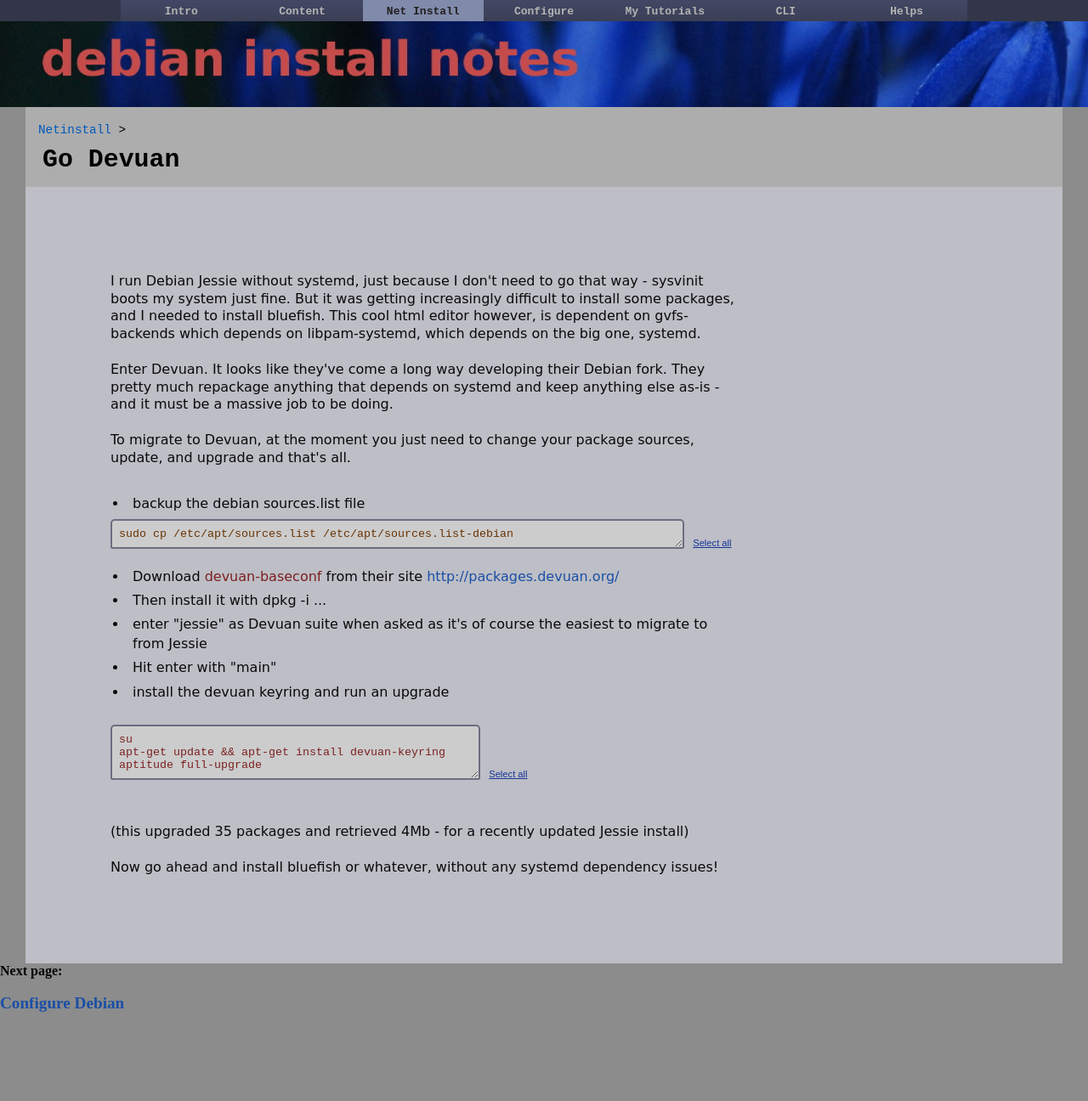
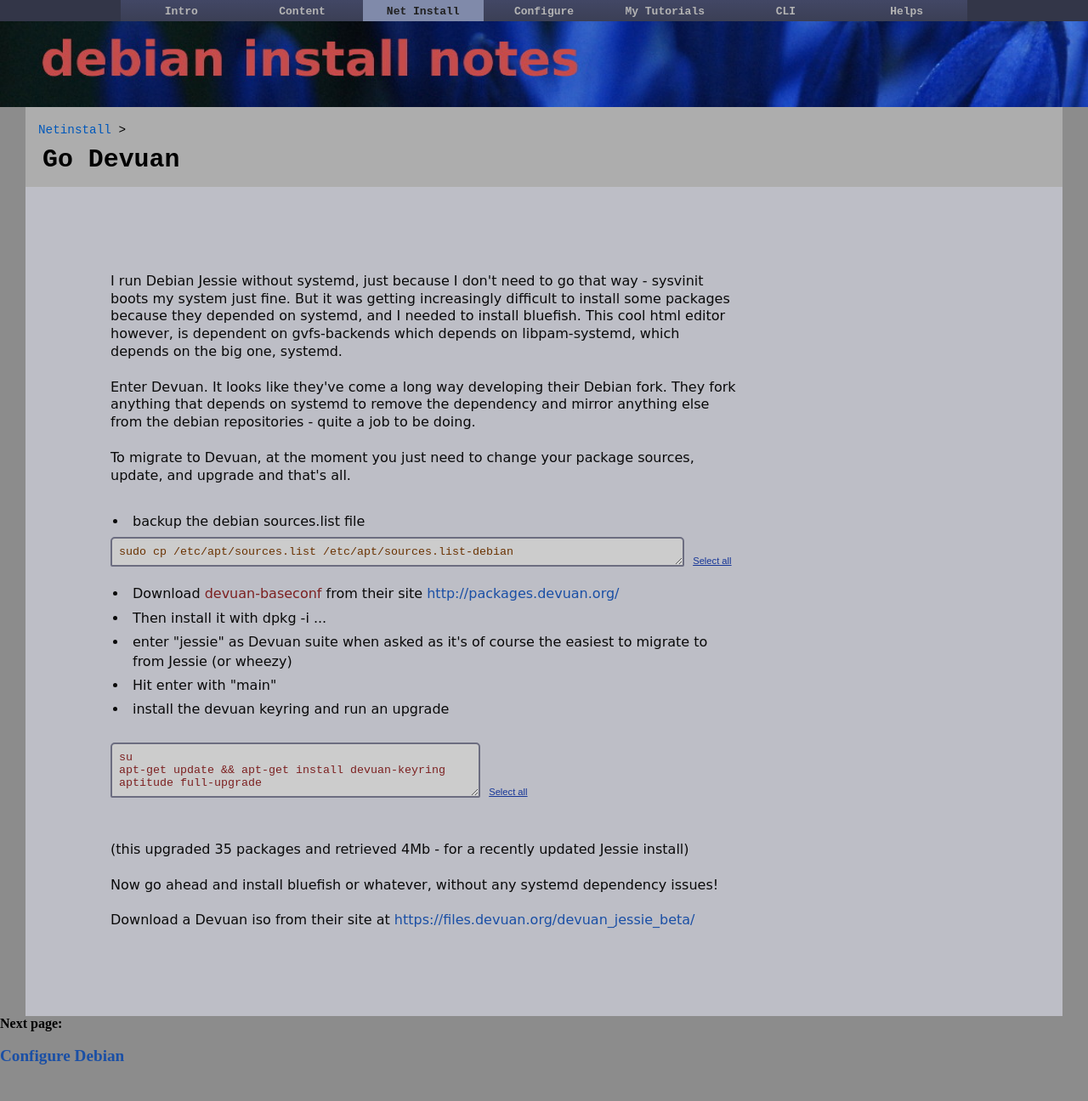
Before and after one commit to dquinton/debian-install, a Jekyll site: the page built from netinstall/go-devuan.html, in a window 1280 px wide. Shown: the whole page at 85% size. Built offline with Jekyll 4.4.1, drawn with Linux system fonts in a browser that asks for light colours; before the commit the page ends 1234 px from its top, so only the background shows below that.

Commit message:
updating pages

```diff
--- a/netinstall/go-devuan.html
+++ b/netinstall/go-devuan.html
@@ -10,9 +10,9 @@
 <div class="cont">
 <a name="1"></a>
 <br>
-I run Debian Jessie without systemd, just because I don't need to go that way - sysvinit boots my system just fine.  But it was getting increasingly difficult to install some packages, and I needed to install bluefish.  This cool html editor however, is dependent on gvfs-backends which depends on libpam-systemd, which depends on the big one, systemd.
+I run Debian Jessie without systemd, just because I don't need to go that way - sysvinit boots my system just fine.  But it was getting increasingly difficult to install some packages because they depended on systemd, and I needed to install bluefish.  This cool html editor however, is dependent on gvfs-backends which depends on libpam-systemd, which depends on the big one, systemd.
 <br><br>
-Enter Devuan.  It looks like they've come a long way developing their Debian fork.  They pretty much repackage anything that depends on systemd and keep anything else as-is - and it must be a massive job to be doing.
+Enter Devuan.  It looks like they've come a long way developing their Debian fork.  They fork anything that depends on systemd to remove the dependency and mirror anything else from the debian repositories - quite a job to be doing.
 <br><br>
 To migrate to Devuan, at the moment you just need to change your package sources, update, and upgrade and that's all.
 <br><br>
@@ -28,7 +28,7 @@
 
 <li>Then install it with dpkg -i ... </li>
 
-<li>enter "jessie" as Devuan suite when asked as it's of course the easiest to migrate to from Jessie</li>
+<li>enter "jessie" as Devuan suite when asked as it's of course the easiest to migrate to from Jessie (or wheezy)</li>
 
 <li>Hit enter with "main"</li>
 
@@ -45,6 +45,10 @@
 <br><br>
 Now go ahead and install bluefish or whatever, without any systemd dependency issues!
 <br><br>
+
+Download a Devuan iso from their site at <a href="https://files.devuan.org/devuan_jessie_beta/" target="https://files.devuan.org/devuan_jessie_beta/">https://files.devuan.org/devuan_jessie_beta/</a>
+
+<br><br>
 <br><br></div><b>Next page: </b>
 <br><br>
 <h3><a href="../configure.html">Configure Debian</a></h3>
--- a/netinstall/step1.html
+++ b/netinstall/step1.html
@@ -111,9 +111,11 @@
 </table>
 <br><br>
 
-Note: if you would like to install Debian without the controversial "<b>systemd-sysv</b>" package, and stay with "<b>sysvinit</b>" that Debian used previously for startup scripts, you need to install Wheezy and then upgrade with care - see my <a href="{{site.baseurl}}/netinstall/upgrade.html">upgrade Debian</a> page.  But it may be impossible to run Debian without systemd in the future... check out Devuan?
+Note: if you would like to install Debian without the controversial "<b>systemd-sysv</b>" package, and stay with "<b>sysvinit</b>" that Debian used previously for startup scripts, you need to install Wheezy and then upgrade with care - see my <a href="{{site.baseurl}}/netinstall/upgrade.html">upgrade Debian</a> page.  But it may be impossible to run Debian without systemd in the future... check out Devuan a fork of Debian that is systemd-free...
 <br><br>
-You could also use Fsmithred's Live CD made with Refractasnapshot that doesn't include systemd either... <a href="http://sourceforge.net/projects/refracta/files/isohybrid/">http://sourceforge.net/projects/refracta/files/isohybrid/</a>
+Download a Devuan iso from their site at <a href="https://files.devuan.org/devuan_jessie_beta/" target="https://files.devuan.org/devuan_jessie_beta/">https://files.devuan.org/devuan_jessie_beta/</a>
+<br><br>
+You could also use Fsmithred's Live CD made with Refractasnapshot that's now based on Devuan... <a href="http://sourceforge.net/projects/refracta/files/isohybrid/">http://sourceforge.net/projects/refracta/files/isohybrid/</a>
 <br><br>
 
 <b>2.</b> &nbsp;&nbsp;for more advanced users who already have a Linux OS to work from, you can make your own Debian Live CD, with all the software you need pre-installed, using <b>Live Helper </b>-see my <a href="{{site.baseurl}}/tutorial/17-remote-install.html">Remote install</a> page.
```
Also changed, not shown: tutorial/11a-gps.html (+5 -2 lines).
